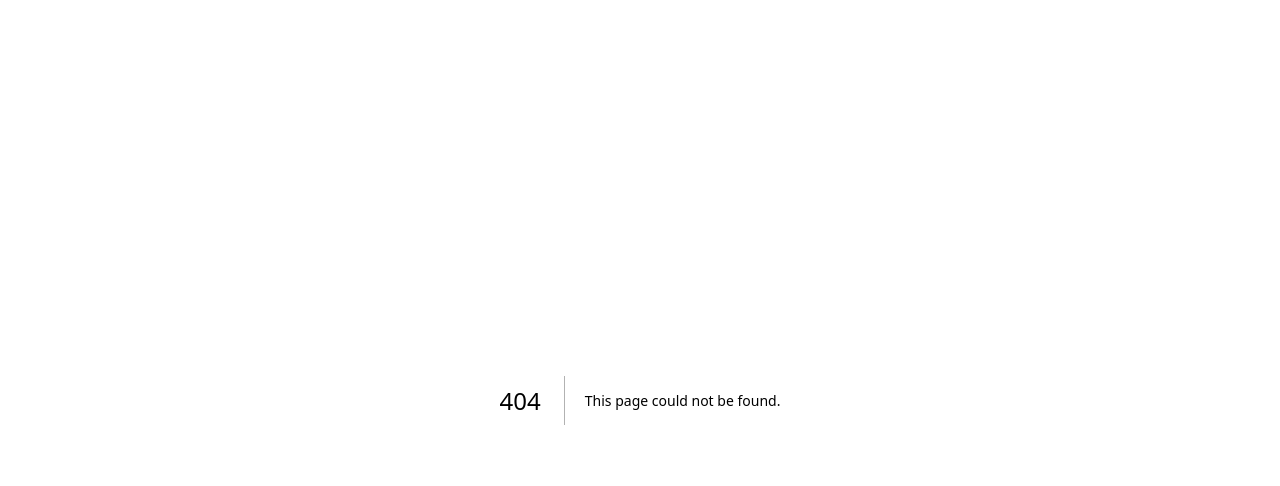
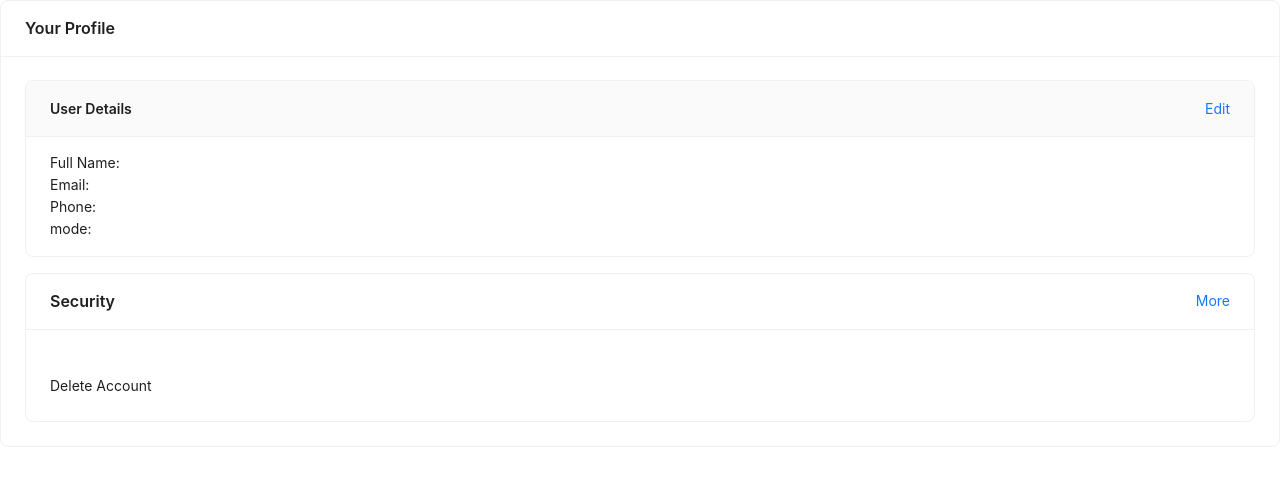
Before and after one commit to Pankajbist/Altruso, a Next.js app in the folder client/: page /profile in a window 1280 px wide. Before the commit this address had no page. Shown: the top 486 px of the page. Built offline with nearby package versions, Linux system fonts and the light colour scheme.

Commit message:
navbar added

```diff
--- a/client/package.json
+++ b/client/package.json
@@ -14,7 +14,7 @@
     "@fortawesome/free-solid-svg-icons": "^6.4.0",
     "@fortawesome/react-fontawesome": "^0.2.0",
     "@reduxjs/toolkit": "^1.9.5",
-    "antd": "^5.7.2",
+    "antd": "^5.7.3",
     "autoprefixer": "10.4.14",
     "axios": "^1.4.0",
     "formik": "^2.4.2",
--- a/client/src/pages/login/index.js
+++ b/client/src/pages/login/index.js
@@ -38,7 +38,7 @@ const Login = () => {
 
       // For now, just assume login is successful.
       setTimeout(() => {
-        router.push('http://localhost:3000/Home');
+        router.push('http://localhost:3000/home');
       }, 100);
 
     } catch (error) {
--- /dev/null
+++ b/client/src/pages/profile/index.js
@@ -0,0 +1,33 @@
+import React, {useState} from 'react'
+import { useSelector } from 'react-redux'
+import { Card, Modal } from 'antd';
+const Profile = () => {
+    const {userDetails} = useSelector(state=>state.users)
+    const [isModalOpen, setIsModalOpen] = useState(false);
+    const handleSubmit= ()=> {
+        alert("submit to backend")
+    }
+    return(
+  <Card title="Your Profile">
+    <Card type="inner" title="User Details" extra={<a href="#">Edit</a>}>
+      Full Name: {userDetails.fullName} <br/>
+      Email: {userDetails.email} <br/>
+      Phone: {userDetails.phoneNumber} <br/>
+      mode: {userDetails.mode}<br/>
+    </Card>
+    <Card
+      style={{
+        marginTop: 16,
+      }}
+      title="Security"
+      extra={<a href="#">More</a>}
+    >
+     <span onClick={()=>setIsModalOpen(true)}>Change Password </span><br/>
+     Delete Account
+    </Card>
+    <Modal title="Basic Modal" open={isModalOpen} onOk={handleSubmit} onCancel={()=>setIsModalOpen(false)} >
+      {/* add formik form  here*/}
+      </Modal>
+  </Card>
+)};
+export default Profile;
--- a/client/src/pages/register/index.js
+++ b/client/src/pages/register/index.js
@@ -44,7 +44,7 @@ const Register = () => {
       if (data && res.status === 200) {
 
         dispatch(setUserDetails(data))
-        router.push('http://localhost:3000/Home');
+        router.push('http://localhost:3000/home');
 
         setTimeout(() => {
           msg.info(data.msg);
--- a/client/src/redux/reducerSlice/users.js
+++ b/client/src/redux/reducerSlice/users.js
@@ -1,28 +1,27 @@
 import { createSlice } from "@reduxjs/toolkit";
 
 export const initialState = {
-    fullName: 'Ram',
-    companyName: '',
-    email: '',
-    isLoggedIn: false,
-    token: '',
+  token:'',
+  userDetails: {},
+  isLoggedIn: false
+};
 
-};
-const userSlice = createSlice({
+const usersSlice = createSlice({
     name: 'users',
     initialState,
     reducers: {
-        setUserDetails(state,actions) {
-            const {token, userDetails} = actions.payload
-            return{
-                ...state,
-                token,
-                userDetails
-            }
+      setUserDetails(state, actions) {
 
-        },
+      const {token, userDetails} =  actions.payload
+      return {
+        ...state,
+        token,
+        userDetails,
+        isLoggedIn: true
+      }
+      },
     },
-})
+  })
 
-export const { setUserDetails } = userSlice.actions;
-export default userSlice.reducer;
+export const { setUserDetails } = usersSlice.actions;
+export default usersSlice.reducer;
--- a/client/src/styles/globals.css
+++ b/client/src/styles/globals.css
@@ -7,6 +7,7 @@
 .container{
   max-width: calc(0px);
   margin: auto;
+
 }
 
 Footer{
@@ -151,6 +152,7 @@ ul.nav-menus{
   background-size: cover;
   width: 100%;
   height: 100vh;
+
 }
 .content{
   width: 100%;
@@ -175,7 +177,7 @@ ul.nav-menus{
     font-weight: bold;
     border: 2px solid aqua;
     background: transparent;
-    color:#0d0d0d;
+    color:#f7f7f7;
     cursor:pointer;
     position:relative;
     overflow:hidden;
@@ -252,7 +254,7 @@ border:none;
   overflow: hidden;
   padding: 12px 30px;
   background-color: none; /* Default button color */
-  color: #000; /* Text color */
+  color: #f7f7f7; /* Text color */
   text-decoration: none;
   transition: background-color 1s ease;
 }
@@ -278,18 +280,17 @@ border:none;
   height: 100%;
   background-color: #00ffff; /* Aqua color */
   z-index: -1;
-  transition: left 0.3s ease;
+  transition: left 1s ease;
 }
 
 .button1:hover:before {
   left: 0;
+
 }
 
 
 /* navbar */
-.nav-container{
-  height: 20vh;
-}
+
 
 
 /* hero */
@@ -988,4 +989,122 @@ textarea {
 
 .submit-button:hover {
   background-color: #0056b3;
+ }/*
+.navbar {
+  background-color: #1f5156;
+  height: 80px;
+  display: flex;
+  justify-content: center;
+  align-items: center;
+  font-size: 1.2rem;
+  position: sticky;
+  top: 0;
+  z-index: 20;
 }
+
+.nav-container {
+  display: flex;
+  justify-content: center;
+  align-items: center;
+  width: 100%;
+  height: 80px;
+  max-width: 1500px;
+}
+
+.nav-logo {
+  color: #f5b921;
+  align-items: center;
+  margin-left: 20px;
+  cursor: pointer;
+  text-decoration: none;
+  font-size: 2rem;
+  flex-grow: 1;
+}
+
+.nav-menu {
+  display: flex;
+  list-style: none;
+  text-align: center;
+  margin-right: 2rem;
+}
+
+.nav-links {
+  color: #fff;
+  text-decoration: none;
+  padding: 0.5rem 1rem;
+  height: 100%;
+  border-bottom: 3px solid transparent;
+}
+.fa-code {
+  margin-left: 1rem;
+}
+
+.nav-item {
+  line-height: 40px;
+  margin-right: 1rem;
+}
+
+.nav-item:after {
+  content: "";
+  display: block;
+  height: 3px;
+  width: 0;
+  background: transparent;
+  transition: width 0.7s ease, background-color 0.5s ease;
+}
+
+.nav-item:hover:after {
+  width: 100%;
+  background: #ffdd40;
+}
+
+.nav-item .active {
+  color: #ffdd40;
+  border: 1px solid #ffdd40;
+}
+
+.nav-icon {
+  display: none;
+}
+
+@media screen and (max-width: 960px) {
+  .nav-menu {
+    display: flex;
+    flex-direction: column;
+    width: 100%;
+    border-top: 1pxsolid #fff;
+    position: absolute;
+    top: 80px;
+    left: -110%;
+    opacity: 1;
+    transition: all 0.5s ease;
+  }
+
+  .nav-menu.active {
+    background: #1f5156;
+    left: 0px;
+    opacity: 1;
+    transition: all 0.5s ease;
+    z-index: 1;
+  }
+  .nav-item .active {
+    color: #ffdd40;
+    border: none;
+  }
+  .nav-links {
+    padding: 1.5rem;
+    width: 100%;
+    display: table;
+  }
+
+  .nav-icon {
+    display: block;
+    position: absolute;
+    top: 0;
+    right: 0;
+    transform: translate(-100%, 60%);
+    font-size: 1.8rem;
+    cursor: pointer;
+    color: #ffdd40;
+  }
+} */
```
Also changed, not shown: client/src/components/header.js (+148 -47 lines), client/src/components/home.js (deleted, +0 -62 lines), client/src/components/logo.js (added, +11 -0 lines), client/src/components/navbar.js (added, +73 -0 lines), client/src/pages/home/index.js (renamed from client/src/pages/Home.js, +3 -6 lines), 1 other file (tests, documents, lock files or other folders).
